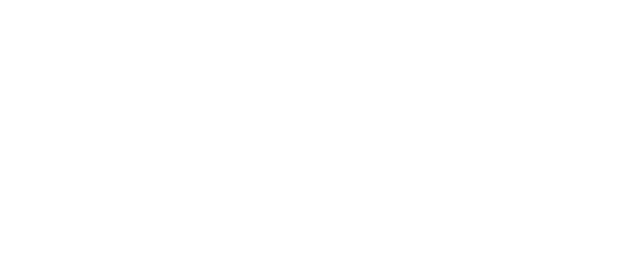
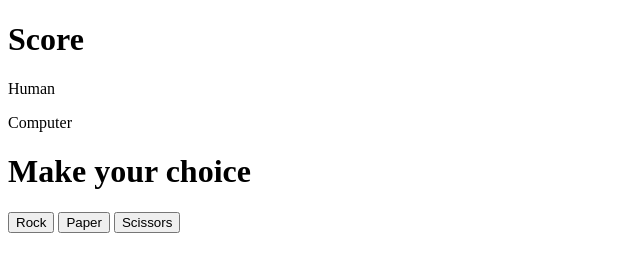
Before and after one commit to gingerkid77/rockpaperscissors, a plain HTML site: page index.html in a window 1280 px wide. Shown: the whole page, without its empty margins (0-640 px from the left). Drawn offline with Linux system fonts and the light colour scheme.

Commit message:
Added HTML elements for game output

```diff
--- a/index.html
+++ b/index.html
@@ -10,6 +10,26 @@
 </head>
 
 <body>
+  <div id="score">
+    <h1>Score</h1>
+    <span>
+      <p class="label">Human</p>
+      <p id="human"></p>
+    </span>
+    <span>
+      <p class="label">Computer</p>
+      <p id="computer"></p>
+    </span>
+    <span>
+      <p id="message"></p>
+    </span>
+  </div>
+  <div id="controls">
+    <h1>Make your choice</h1>
+    <button id="rock">Rock</button>
+    <button id="paper">Paper</button>
+    <button id="scissors">Scissors</button>
+  </div>
 
 </body>
 
```
